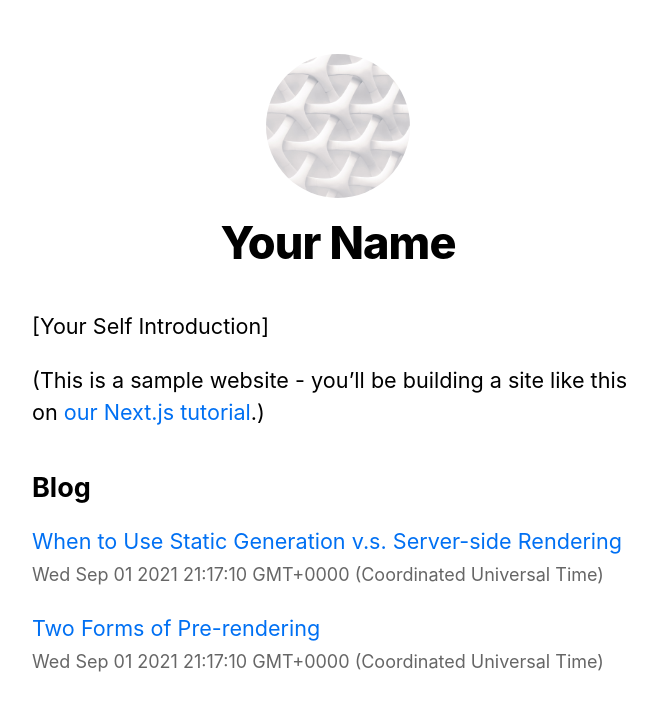
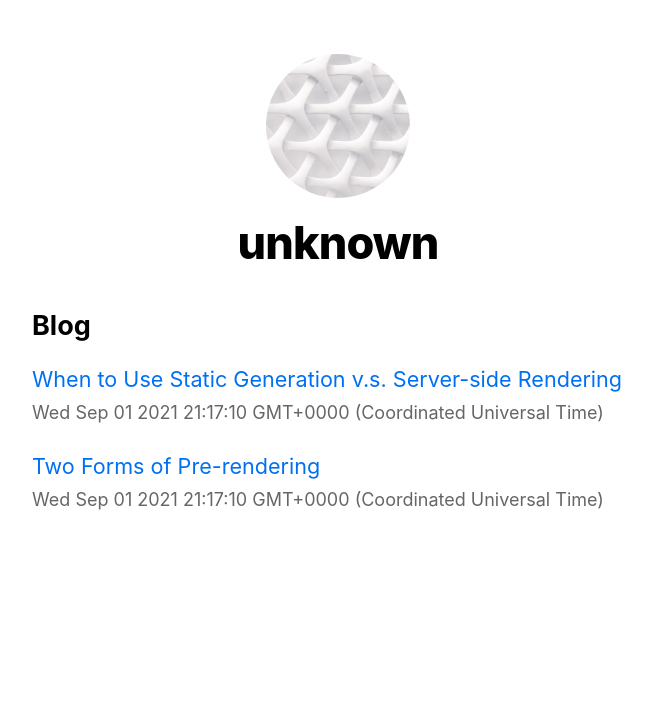
Before and after one commit to ant-fugue/strange-loop, a Next.js app: page / in a window 1280 px wide. Shown: the top 710 px of the page, without its empty margins (302-959 px from the left). Built offline with nearby package versions, Linux system fonts and the light colour scheme.

Commit message:
Remove tutorial contents

```diff
--- a/components/layout.js
+++ b/components/layout.js
@@ -4,8 +4,8 @@
 import utilStyles from "../styles/utils.module.css";
 import Link from "next/link";
 
-const name = "Your Name";
-export const siteTitle = "Next.js Sample Website";
+const name = "unknown";
+export const siteTitle = "Strange loop";
 
 export default function Layout({ children, home }) {
   return (
--- a/pages/index.js
+++ b/pages/index.js
@@ -19,13 +19,7 @@
       <Head>
         <title>{siteTitle}</title>
       </Head>
-      <section className={utilStyles.headingMd}>
-        <p>[Your Self Introduction]</p>
-        <p>
-          (This is a sample website - you’ll be building a site like this on{" "}
-          <a href="https://nextjs.org/learn">our Next.js tutorial</a>.)
-        </p>
-      </section>
+      <section className={utilStyles.headingMd}></section>
       <section className={`${utilStyles.headingMd} ${utilStyles.padding1px}`}>
         <h2 className={utilStyles.headingLg}>Blog</h2>
         <ul className={utilStyles.list}>
```
